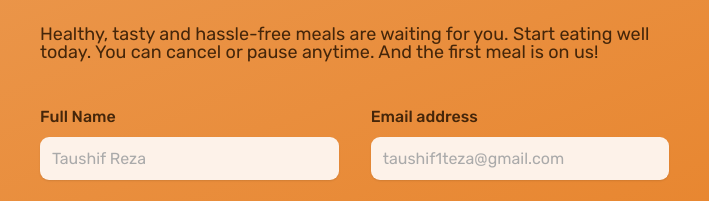
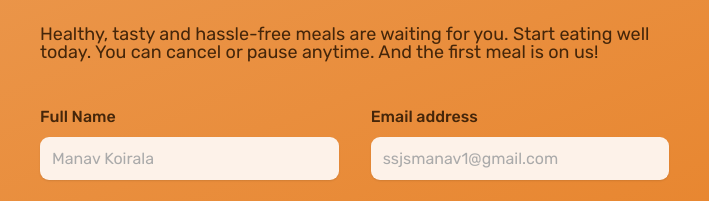
Before and after one commit to SSJSMANAV/Omnifood-Project, a plain HTML site: page index.html in a window 1280 px wide. Shown: the part 6820-7021 px from the top of the page, 96-805 px from the left. Drawn offline with nearby package versions, Linux system fonts and the light colour scheme.

Commit message:
Updated the html file

```diff
--- a/index.html
+++ b/index.html
@@ -557,7 +557,7 @@
                   <input
                     id="full-name"
                     type="text"
-                    placeholder="Taushif Reza"
+                    placeholder="Manav Koirala"
                     required
                   />
                 </div>
@@ -567,7 +567,7 @@
                   <input
                     id="email"
                     type="email"
-                    placeholder="taushif1teza@gmail.com"
+                    placeholder="ssjsmanav1@gmail.com"
                     required
                   />
                 </div>
```
